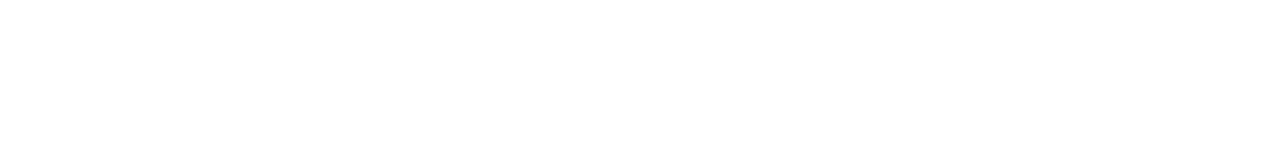
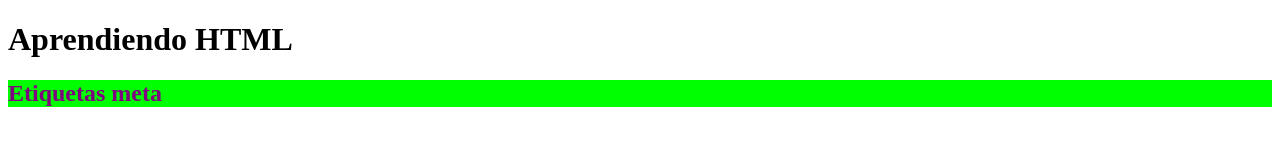
Before and after one commit to Estefaniaaaa/WebPage51_15, a plain HTML site: page index.html in a window 1280 px wide. Drawn offline with Linux system fonts and the light colour scheme.

Commit message:
add meta tag

```diff
--- a/index.html
+++ b/index.html
@@ -1,9 +1,23 @@
 <!DOCTYPE html>
 <html>
     <head>
-
+        <title>Página web 51</title>
+        <meta charset="utf-8" >
+        <meta name="description" content="Página practica de html">
+        <meta name="keywords" content="html, css, javascrip">
+        <meta name="author" content="estefania esquivel camacho">
+        <meta name="viewport" content="width=device-width, initial-scale=1.0">
+        <link rel="stylesheet" href="estilos.css">
+        <script src="codigo.js"></script>
+        <style>
+            h2 {
+                color:purple;
+                background-color: lime;
+            }
+        </style>
     </head>
-    </body>
-
+    <body>
+        <h1>Aprendiendo HTML</h1>
+        <h2>Etiquetas meta</hh2>
     </body>
 </html>
```
